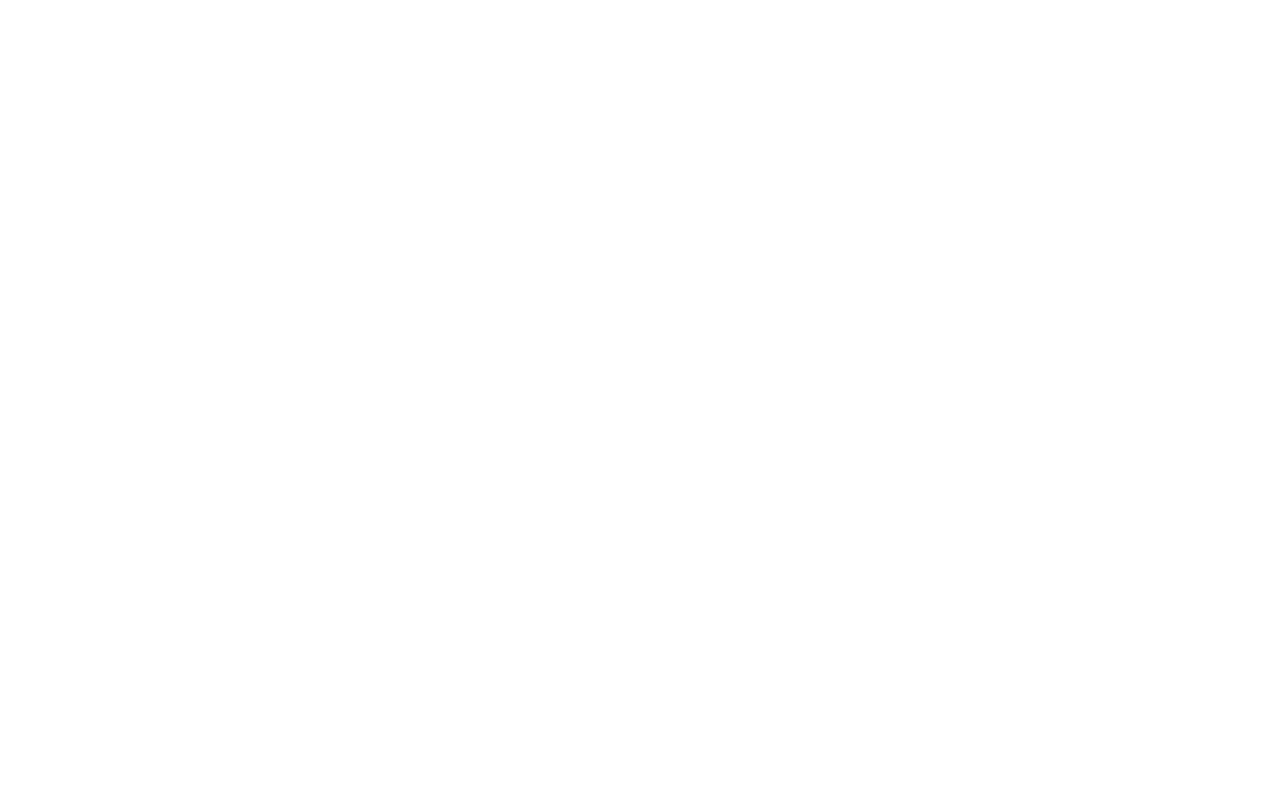
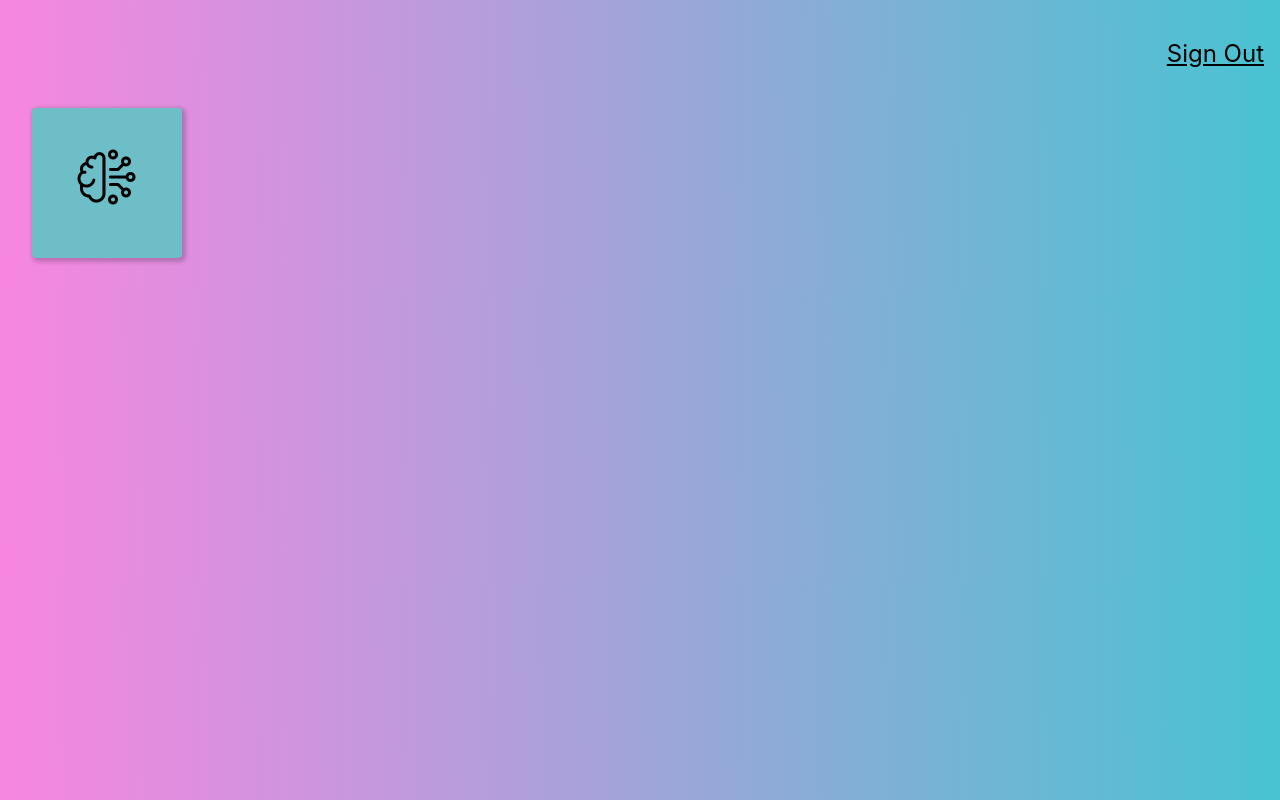
Before and after one commit to NicolasBrandi/SmartBrain, a React (Create React App) app: page / in a window 1280 px wide. Built offline with nearby package versions, Linux system fonts and the light colour scheme.

Commit message:
add logo and nav componets

```diff
--- a/package.json
+++ b/package.json
@@ -9,6 +9,8 @@
     "react": "^18.2.0",
     "react-dom": "^18.2.0",
     "react-scripts": "5.0.1",
+    "react-tilt": "^1.0.2",
+    "tachyons": "^4.12.0",
     "web-vitals": "^2.1.4"
   },
   "scripts": {
--- a/src/App.js
+++ b/src/App.js
@@ -1,11 +1,16 @@
 import React, {Component} from 'react';
+import Navigation from './components/navigation/Navigation';
+import Logo from './components/logo/Logo';
 import './App.css';
 
 class App extends Component {
   render(){
     return (
       <div className="App">
-
+        <Navigation />
+        <Logo />
+        {/* <ImageLinkForm />
+        <FaceRecognition /> */}
       </div>
     );
   }
--- /dev/null
+++ b/src/components/logo/Logo.css
@@ -0,0 +1,5 @@
+.Tilt{
+    height: 150px;
+    width: 150px ;
+    background:  #6dbec7;
+}
--- /dev/null
+++ b/src/components/logo/Logo.js
@@ -0,0 +1,19 @@
+import React from "react";
+import { Tilt } from "react-tilt";
+import Brain from "./brain.png"
+import "./Logo.css";
+
+
+const Logo = () => {
+  return (
+    <div className="ma4 mt0" >
+      <Tilt className="Tilt br2 shadow-3" options={{max:60}} >
+        <div className="Tilt-inner p3">
+            <img style={{paddingTop: "25%"}} src={Brain} alt="logo"></img>
+        </div>
+      </Tilt>
+    </div>
+  );
+};
+
+export default Logo;
--- /dev/null
+++ b/src/components/navigation/Navigation.js
@@ -0,0 +1,11 @@
+import React from "react";
+
+const Navigation = () => {
+    return (
+        <nav style={{display: "flex", justifyContent: "flex-end"}}>
+            <p className="f3 link dim back underline pa3 pointer"> Sign Out </p>
+        </nav>
+    )
+}
+
+export default Navigation;
--- a/src/index.css
+++ b/src/index.css
@@ -1,10 +1,12 @@
 body {
   margin: 0;
+  padding: 0;
   font-family: -apple-system, BlinkMacSystemFont, 'Segoe UI', 'Roboto', 'Oxygen',
     'Ubuntu', 'Cantarell', 'Fira Sans', 'Droid Sans', 'Helvetica Neue',
     sans-serif;
   -webkit-font-smoothing: antialiased;
   -moz-osx-font-smoothing: grayscale;
+  background: linear-gradient(89deg, #f886e1 0%, #48c3d1 100%);
 }
 
 code {
--- a/src/index.js
+++ b/src/index.js
@@ -3,6 +3,7 @@
 import './index.css';
 import App from './App';
 import reportWebVitals from './reportWebVitals';
+import 'tachyons';
 
 const root = ReactDOM.createRoot(document.getElementById('root'));
 root.render(
```
Also changed, not shown: src/components/logo/brain.png (added), 1 other file (tests, documents, lock files or other folders).
